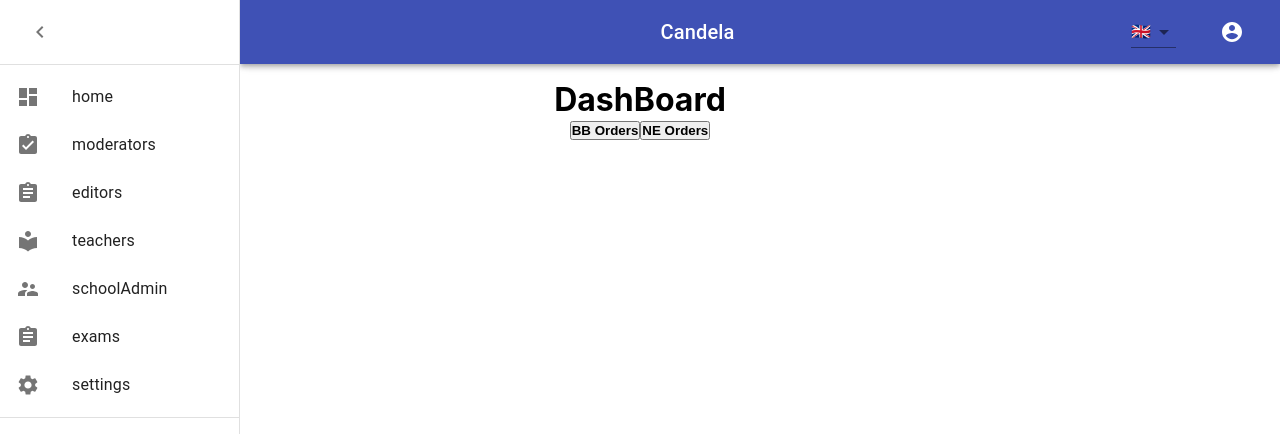
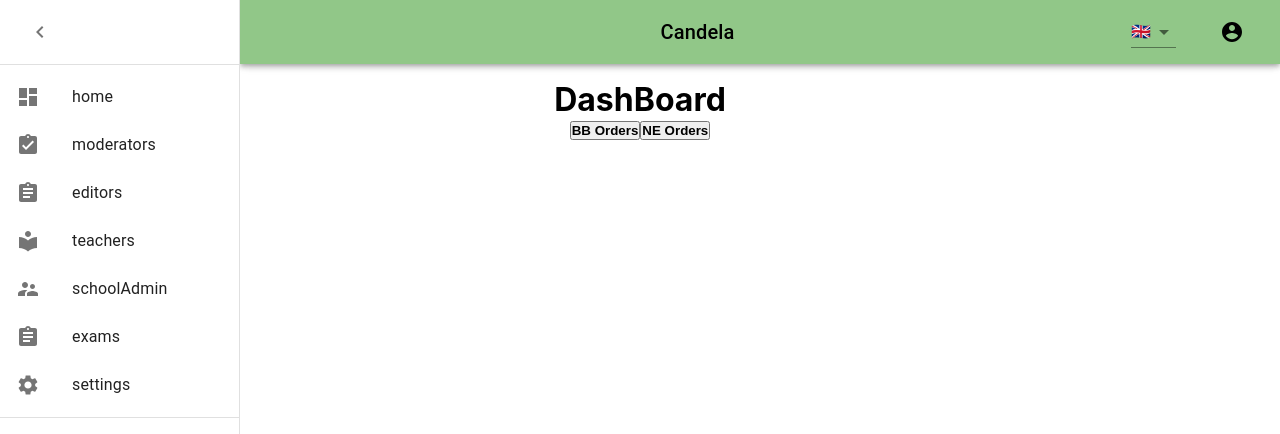
Before and after one commit to msymbolEJA/frontend_candela, a React (Create React App) app: page / in a window 1280 px wide. Shown: the top 434 px of the page. Built offline with nearby package versions, Linux system fonts and the light colour scheme.

Commit message:
feat: change navbar color

```diff
--- a/src/components/navbar/Navbar.js
+++ b/src/components/navbar/Navbar.js
@@ -27,6 +27,8 @@ const useStyles = makeStyles((theme) => ({
       easing: theme.transitions.easing.sharp,
       duration: theme.transitions.duration.leavingScreen,
     }),
+    backgroundColor: "#91c788",
+    color: "black",
   },
   appBarShift: {
     marginLeft: drawerWidth,
```
